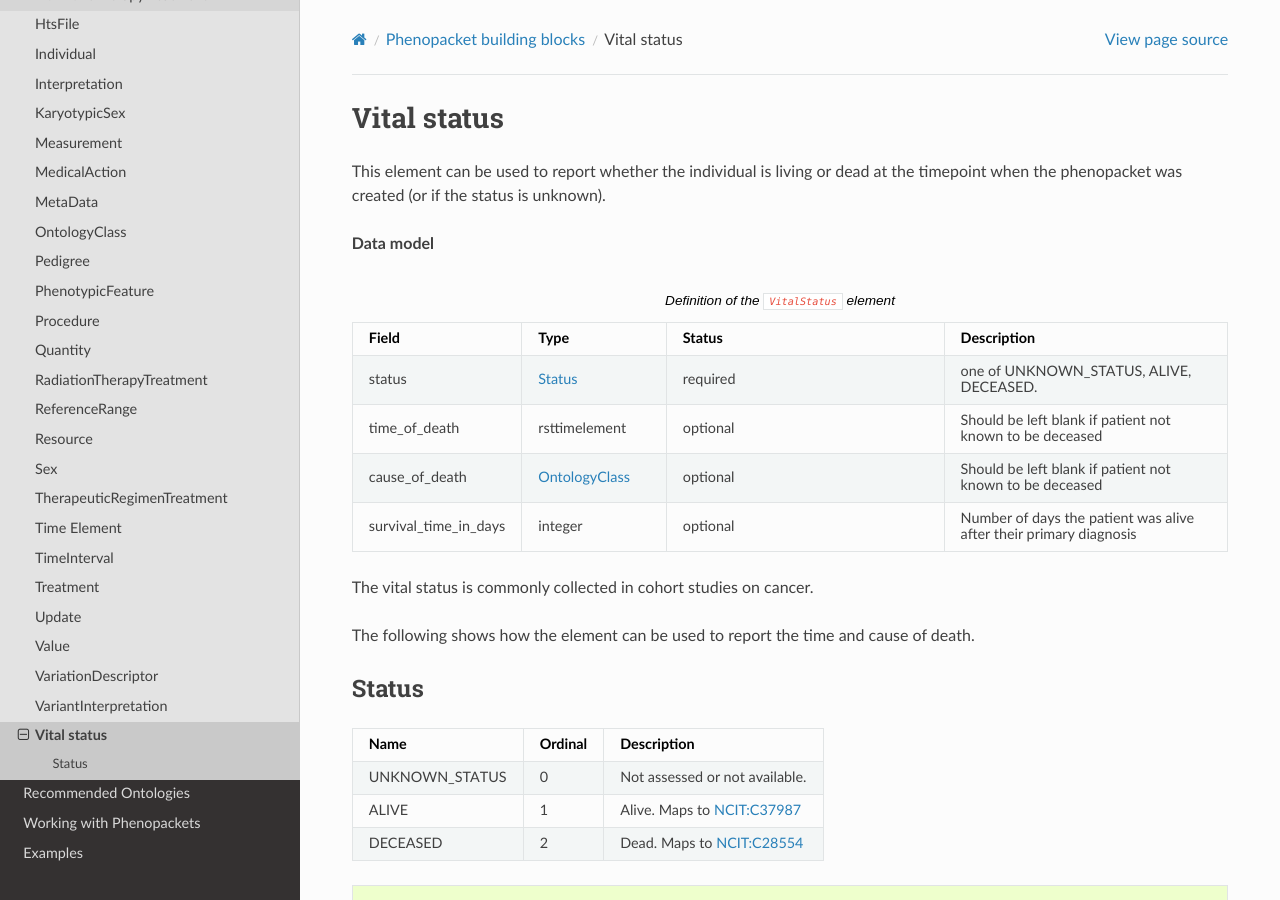
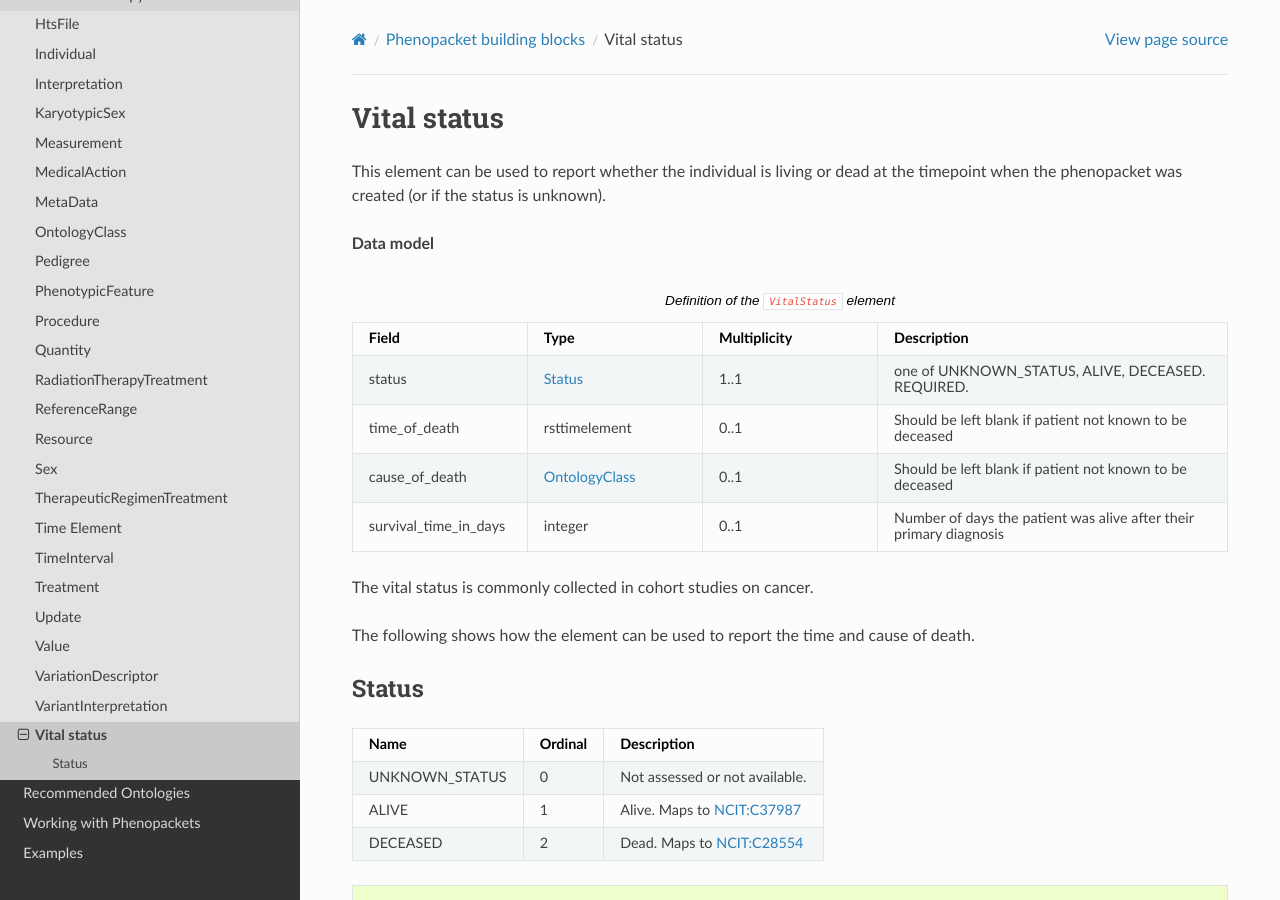
Before and after one commit to phenopackets/phenopacket-schema, a Sphinx documentation site: the page built from docs/vital-status.rst, in a window 1280 px wide and 900 px high. Built offline with Sphinx 7.4.7 and the Read the Docs theme 2.0.0, drawn with Linux system fonts in a browser that asks for light colours; pages that are not in the unit, such as notebooks, are missing from menus.

Commit message:
Update variant.rst table vital-status.rst

```diff
--- a/docs/vital-status.rst
+++ b/docs/vital-status.rst
@@ -11,28 +11,28 @@ was created (or if the status is unknown).
 
 
 .. list-table:: Definition  of the ``VitalStatus`` element
-   :widths: 25 25 50 50
+   :widths: 25 25 25 50
    :header-rows: 1
 
    * - Field
      - Type
-     - Status
+     - Multiplicity
      - Description
    * - status
      - :ref:`rststatus`
-     - required
-     - one of UNKNOWN_STATUS, ALIVE, DECEASED.
+     - 1..1
+     - one of UNKNOWN_STATUS, ALIVE, DECEASED. REQUIRED.
    * - time_of_death
      - :ref:`rsttimelement`
-     - optional
+     - 0..1
      - Should be left blank if patient not known to be deceased
    * - cause_of_death
      - :ref:`rstontologyclass`
-     - optional
+     - 0..1
      - Should be left blank if patient not known to be deceased
    * - survival_time_in_days
      - integer
-     - optional
+     - 0..1
      - Number of days the patient was alive after their primary diagnosis
 
 The vital status is commonly collected in cohort studies on cancer.
```
Also changed, not shown: docs/variant.rst (+23 -4 lines).
